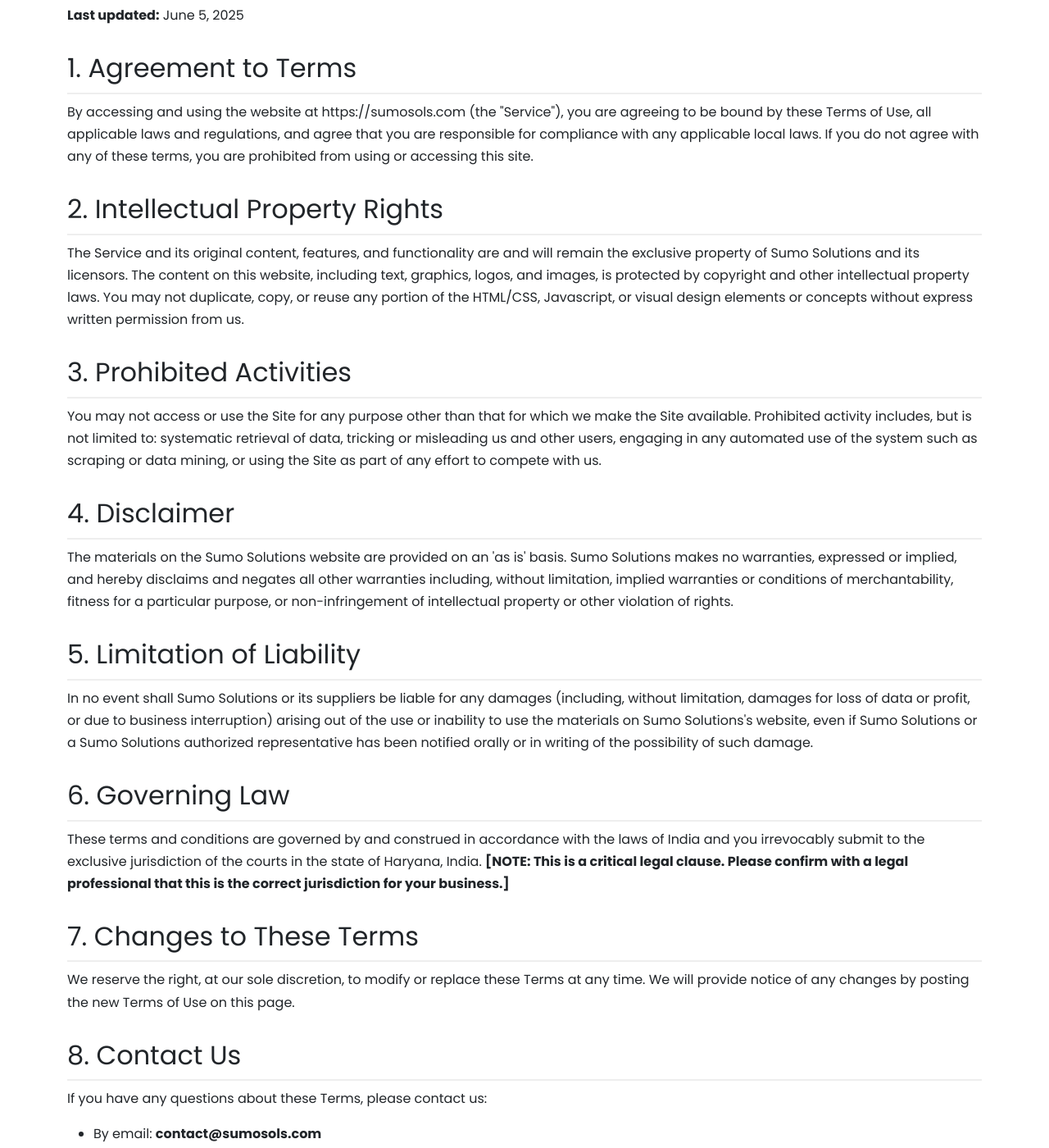
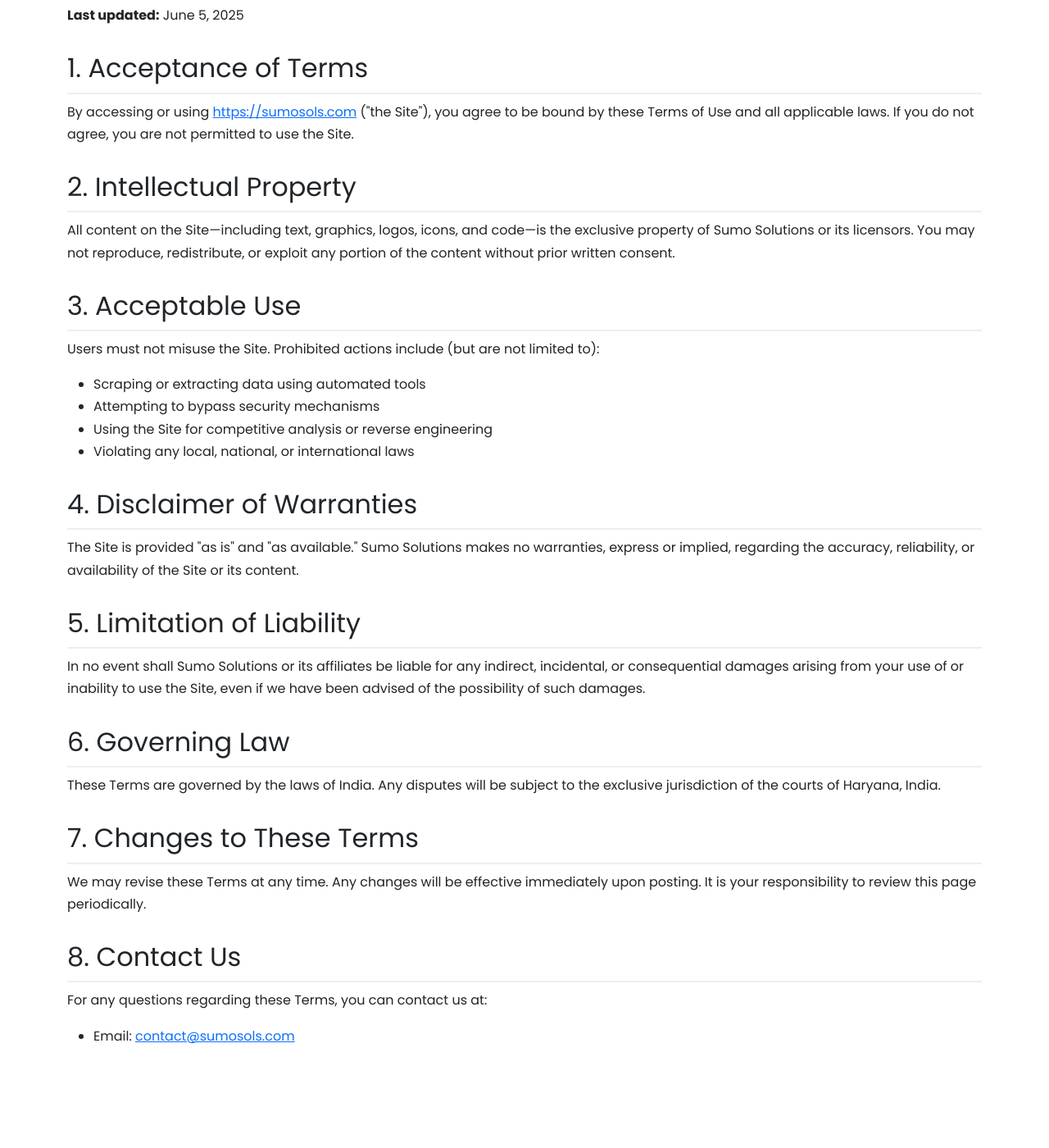
Before and after one commit to SuMo-Productivity/sumosols, a plain HTML site: page terms.html in a window 1280 px wide. Shown: the part 151-1551 px from the top of the page at 82% size. Drawn offline with nearby package versions, Linux system fonts and the light colour scheme.

Commit message:
Update terms.html

```diff
--- a/terms.html
+++ b/terms.html
@@ -1,15 +1,25 @@
 <!DOCTYPE html>
 <html lang="en">
 <head>
-    <meta charset="UTF-8">
-    <meta name="viewport" content="width=device-width, initial-scale=1.0">
+  <meta charset="UTF-8" />
+  <meta name="viewport" content="width=device-width, initial-scale=1.0" />
   <title>Terms of Use - Sumo Solutions</title>
-    <link href="https://cdn.jsdelivr.net/npm/bootstrap@5.3.3/dist/css/bootstrap.min.css" rel="stylesheet">
-    <link href="https://fonts.googleapis.com/css2?family=Poppins:wght@400;600;700&display=swap" rel="stylesheet">
+  <link href="https://cdn.jsdelivr.net/npm/bootstrap@5.3.3/dist/css/bootstrap.min.css" rel="stylesheet" />
+  <link href="https://fonts.googleapis.com/css2?family=Poppins:wght@400;600;700&display=swap" rel="stylesheet" />
   <style>
-        body { font-family: 'Poppins', sans-serif; line-height: 1.7; }
-        .legal-container { padding-top: 100px; padding-bottom: 60px; }
-        .legal-container h2 { margin-top: 2rem; border-bottom: 2px solid #eee; padding-bottom: 10px; }
+    body {
+      font-family: 'Poppins', sans-serif;
+      line-height: 1.7;
+    }
+    .legal-container {
+      padding-top: 100px;
+      padding-bottom: 60px;
+    }
+    .legal-container h2 {
+      margin-top: 2rem;
+      border-bottom: 2px solid #eee;
+      padding-bottom: 10px;
+    }
   </style>
 </head>
 <body>
@@ -23,31 +33,37 @@
     <h1>Terms of Use</h1>
     <p><strong>Last updated:</strong> June 5, 2025</p>
 
-        <h2>1. Agreement to Terms</h2>
-        <p>By accessing and using the website at https://sumosols.com (the "Service"), you are agreeing to be bound by these Terms of Use, all applicable laws and regulations, and agree that you are responsible for compliance with any applicable local laws. If you do not agree with any of these terms, you are prohibited from using or accessing this site.</p>
+    <h2>1. Acceptance of Terms</h2>
+    <p>By accessing or using <a href="https://sumosols.com" target="_blank">https://sumosols.com</a> ("the Site"), you agree to be bound by these Terms of Use and all applicable laws. If you do not agree, you are not permitted to use the Site.</p>
 
-        <h2>2. Intellectual Property Rights</h2>
-        <p>The Service and its original content, features, and functionality are and will remain the exclusive property of Sumo Solutions and its licensors. The content on this website, including text, graphics, logos, and images, is protected by copyright and other intellectual property laws. You may not duplicate, copy, or reuse any portion of the HTML/CSS, Javascript, or visual design elements or concepts without express written permission from us.</p>
+    <h2>2. Intellectual Property</h2>
+    <p>All content on the Site—including text, graphics, logos, icons, and code—is the exclusive property of Sumo Solutions or its licensors. You may not reproduce, redistribute, or exploit any portion of the content without prior written consent.</p>
 
-        <h2>3. Prohibited Activities</h2>
-        <p>You may not access or use the Site for any purpose other than that for which we make the Site available. Prohibited activity includes, but is not limited to: systematic retrieval of data, tricking or misleading us and other users, engaging in any automated use of the system such as scraping or data mining, or using the Site as part of any effort to compete with us.</p>
+    <h2>3. Acceptable Use</h2>
+    <p>Users must not misuse the Site. Prohibited actions include (but are not limited to):</p>
+    <ul>
+      <li>Scraping or extracting data using automated tools</li>
+      <li>Attempting to bypass security mechanisms</li>
+      <li>Using the Site for competitive analysis or reverse engineering</li>
+      <li>Violating any local, national, or international laws</li>
+    </ul>
 
-        <h2>4. Disclaimer</h2>
-        <p>The materials on the Sumo Solutions website are provided on an 'as is' basis. Sumo Solutions makes no warranties, expressed or implied, and hereby disclaims and negates all other warranties including, without limitation, implied warranties or conditions of merchantability, fitness for a particular purpose, or non-infringement of intellectual property or other violation of rights.</p>
+    <h2>4. Disclaimer of Warranties</h2>
+    <p>The Site is provided "as is" and "as available." Sumo Solutions makes no warranties, express or implied, regarding the accuracy, reliability, or availability of the Site or its content.</p>
 
     <h2>5. Limitation of Liability</h2>
-        <p>In no event shall Sumo Solutions or its suppliers be liable for any damages (including, without limitation, damages for loss of data or profit, or due to business interruption) arising out of the use or inability to use the materials on Sumo Solutions's website, even if Sumo Solutions or a Sumo Solutions authorized representative has been notified orally or in writing of the possibility of such damage.</p>
+    <p>In no event shall Sumo Solutions or its affiliates be liable for any indirect, incidental, or consequential damages arising from your use of or inability to use the Site, even if we have been advised of the possibility of such damages.</p>
 
     <h2>6. Governing Law</h2>
-        <p>These terms and conditions are governed by and construed in accordance with the laws of India and you irrevocably submit to the exclusive jurisdiction of the courts in the state of Haryana, India. <strong>[NOTE: This is a critical legal clause. Please confirm with a legal professional that this is the correct jurisdiction for your business.]</strong></p>
+    <p>These Terms are governed by the laws of India. Any disputes will be subject to the exclusive jurisdiction of the courts of Haryana, India.</p>
 
     <h2>7. Changes to These Terms</h2>
-        <p>We reserve the right, at our sole discretion, to modify or replace these Terms at any time. We will provide notice of any changes by posting the new Terms of Use on this page.</p>
+    <p>We may revise these Terms at any time. Any changes will be effective immediately upon posting. It is your responsibility to review this page periodically.</p>
 
     <h2>8. Contact Us</h2>
-        <p>If you have any questions about these Terms, please contact us:</p>
+    <p>For any questions regarding these Terms, you can contact us at:</p>
     <ul>
-            <li>By email: <strong>contact@sumosols.com</strong></li>
+      <li>Email: <a href="mailto:contact@sumosols.com">contact@sumosols.com</a></li>
     </ul>
   </div>
 
```
Lines whose indentation alone changed are shown as unchanged.
